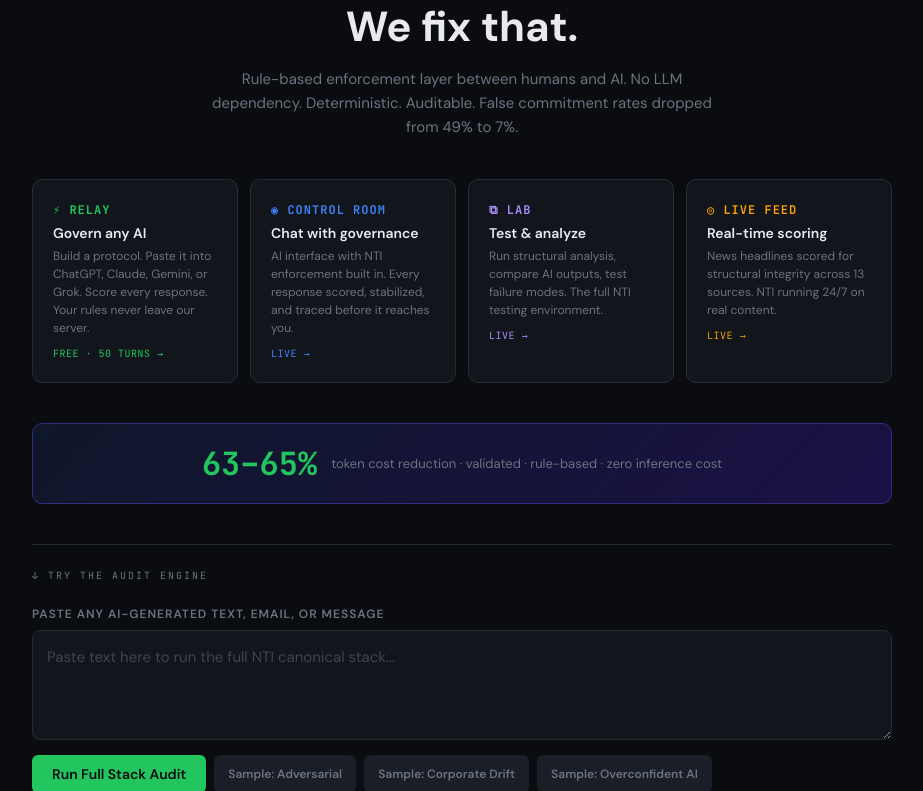
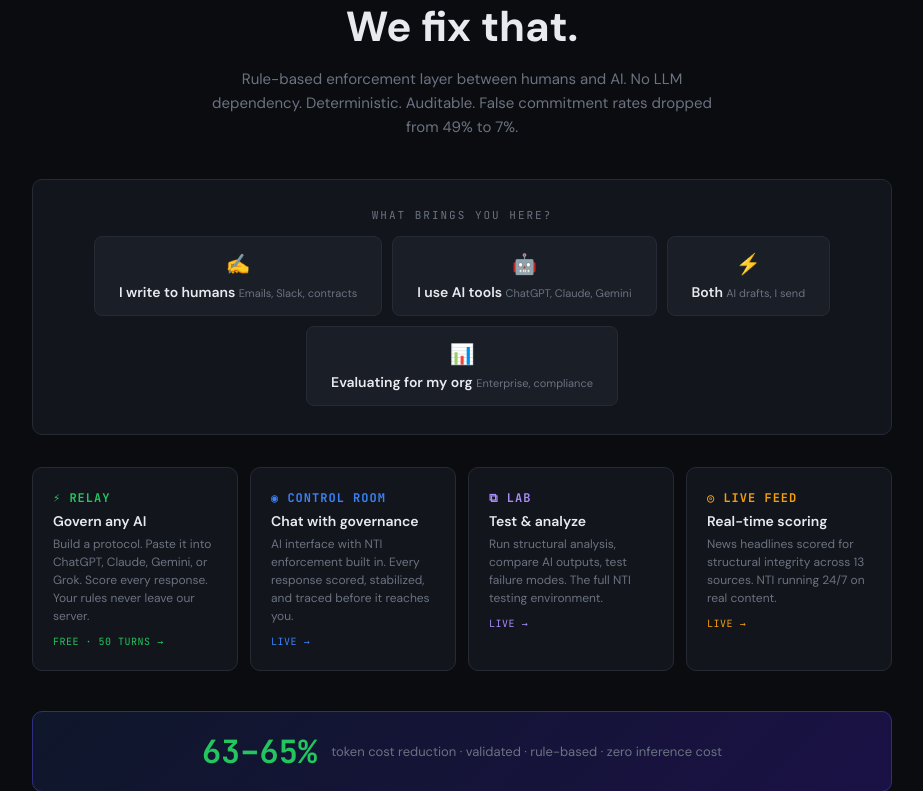
Before and after one commit to Jame-Artifact-Zero/artifact-zero-gateway, a Flask app: page / in a window 1280 px wide. Shown: the part 186-977 px from the top of the page, without its empty margins (178-1101 px from the left). Run offline with Flask 3, Linux system fonts and the light colour scheme.

Commit message:
funnel banner + fix audit logging + filter bots

```diff
--- a/templates/index.html
+++ b/templates/index.html
@@ -123,6 +123,22 @@ html{background:var(--bg);color:var(--text);font-family:'DM Sans',sans-serif;-we
 .spinner{display:inline-block;width:14px;height:14px;border:2px solid var(--border);border-top-color:var(--accent);border-radius:50%;animation:spin .6s linear infinite;margin-right:6px;vertical-align:middle}
 @keyframes spin{to{transform:rotate(360deg)}}
 
+/* ── FUNNEL BANNER ── */
+.funnel{max-width:900px;margin:0 auto;padding:0 20px 32px}
+.funnel-box{background:var(--surface);border:1px solid var(--border);border-radius:10px;padding:28px 24px;text-align:center}
+.funnel-q{font-family:'JetBrains Mono',monospace;font-size:11px;letter-spacing:2px;text-transform:uppercase;color:var(--muted);margin-bottom:14px}
+.funnel-btns{display:flex;gap:10px;justify-content:center;flex-wrap:wrap}
+.funnel-btn{padding:14px 24px;border-radius:8px;border:1px solid var(--border);background:var(--surface2);color:var(--text);font-size:14px;font-weight:600;cursor:pointer;transition:all .2s;font-family:'DM Sans',sans-serif;text-decoration:none;display:block}
+.funnel-btn:hover{border-color:var(--accent);transform:translateY(-2px);background:var(--surface)}
+.funnel-btn .fb-icon{font-size:20px;display:block;margin-bottom:6px}
+.funnel-btn .fb-sub{font-size:11px;color:var(--muted);font-weight:400;margin-top:4px}
+.funnel-result{display:none;margin-top:20px;padding:20px;background:var(--bg);border:1px solid var(--border);border-radius:8px;text-align:left}
+.funnel-result.show{display:block;animation:fadeIn .3s ease}
+.funnel-result h3{font-family:'JetBrains Mono',monospace;font-size:13px;color:var(--accent);margin-bottom:8px}
+.funnel-result p{font-size:14px;color:var(--muted);line-height:1.6;margin-bottom:12px}
+.funnel-result a{display:inline-block;padding:10px 20px;background:var(--accent);color:#0a0c10;font-weight:600;border-radius:6px;text-decoration:none;font-size:14px}
+.funnel-result a:hover{background:#16a34a}
+
 /* ── FOOTER ── */
 .footer{text-align:center;padding:24px 20px;font-size:11px;color:var(--muted);border-top:1px solid var(--border);max-width:900px;margin:0 auto}
 .footer a{color:var(--accent);text-decoration:none}
@@ -148,6 +164,55 @@ html{background:var(--bg);color:var(--text);font-family:'DM Sans',sans-serif;-we
   <div class="hero-label">Conversational Governance</div>
   <h1>AI says whatever it wants.<br>We fix that.</h1>
   <div class="sub">Rule-based enforcement layer between humans and AI. No LLM dependency. Deterministic. Auditable. False commitment rates dropped from 49% to 7%.</div>
+</div>
+
+<!-- ── FUNNEL ── -->
+<div class="funnel">
+  <div class="funnel-box">
+    <div class="funnel-q">What brings you here?</div>
+    <div class="funnel-btns">
+      <div class="funnel-btn" onclick="showFunnel('human')">
+        <span class="fb-icon">✍️</span>
+        I write to humans
+        <span class="fb-sub">Emails, Slack, contracts</span>
+      </div>
+      <div class="funnel-btn" onclick="showFunnel('ai')">
+        <span class="fb-icon">🤖</span>
+        I use AI tools
+        <span class="fb-sub">ChatGPT, Claude, Gemini</span>
+      </div>
+      <div class="funnel-btn" onclick="showFunnel('both')">
+        <span class="fb-icon">⚡</span>
+        Both
+        <span class="fb-sub">AI drafts, I send</span>
+      </div>
+      <div class="funnel-btn" onclick="showFunnel('eval')">
+        <span class="fb-icon">📊</span>
+        Evaluating for my org
+        <span class="fb-sub">Enterprise, compliance</span>
+      </div>
+    </div>
+    <div class="funnel-result" id="funnel-human">
+      <h3>Protect your words</h3>
+      <p>Paste any email, message, or document below. NTI scores it for structural integrity — false commitments, hidden constraints, deferred obligations. See exactly where your communication creates ambiguity or exposure.</p>
+      <a href="#input" onclick="document.getElementById('input').focus()">Try the audit engine ↓</a>
+    </div>
+    <div class="funnel-result" id="funnel-ai">
+      <h3>Control your AI</h3>
+      <p>Build a protocol in 60 seconds. Define your rules once — enforced on every conversation, every model. ChatGPT forgets your instructions. Your OS doesn't.</p>
+      <a href="/relay">Start free — 50 governed turns →</a>
+    </div>
+    <div class="funnel-result" id="funnel-both">
+      <h3>Govern everything</h3>
+      <p>AI drafts it. You send it. NTI sits in between. Score AI outputs before they reach humans. Score your own communications before they leave. One engine, both directions.</p>
+      <a href="/relay">Build your protocol free →</a>
+    </div>
+    <div class="funnel-result" id="funnel-eval">
+      <h3>See it work</h3>
+      <p>Watch NTI score real news headlines in real-time across 13 sources. Then paste your own content and see the full L0–L7 layer analysis. Rule-based, deterministic, zero LLM dependency. 63–65% token cost reduction validated.</p>
+      <a href="/live">Watch the live feed →</a>
+    </div>
+  </div>
 </div>
 
 <!-- ── PRODUCT CARDS ── -->
@@ -261,6 +326,13 @@ html{background:var(--bg);color:var(--text);font-family:'DM Sans',sans-serif;-we
 </div>
 
 <script>
+function showFunnel(id){
+  document.querySelectorAll('.funnel-result').forEach(el=>el.classList.remove('show'));
+  document.getElementById('funnel-'+id).classList.add('show');
+  document.querySelectorAll('.funnel-btn').forEach(el=>el.style.borderColor='var(--border)');
+  event.currentTarget.style.borderColor='var(--accent)';
+}
+
 const SAMPLES = {
   a: "You were wrong earlier — not about routing — but about thinking routing was still broken. Routing is fixed. Your fetch body was sending the wrong key. That is not a routing problem. That is a payload problem. The fact that you kept debugging CORS and 404s after the route was already live means you lost the thread. The fix was one line. You spent an hour on it.",
   b: "We need to align on Q3 projections. Generally speaking, most teams are basically on track, and overall the numbers look fine. We can probably address the variance later after we launch the new dashboard. Don't worry about the gap in EMEA — it's fine for now and we'll figure it out eventually.",
```
